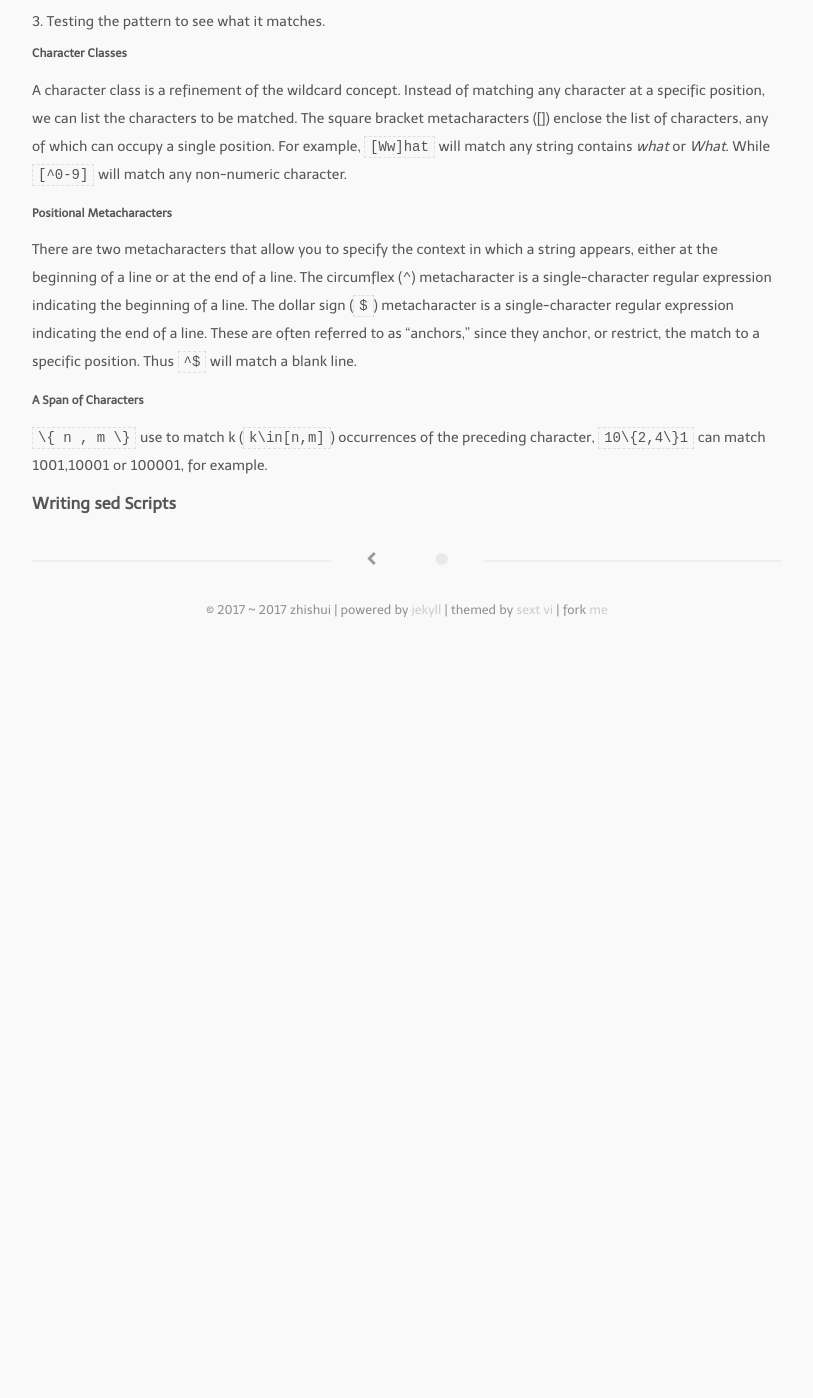
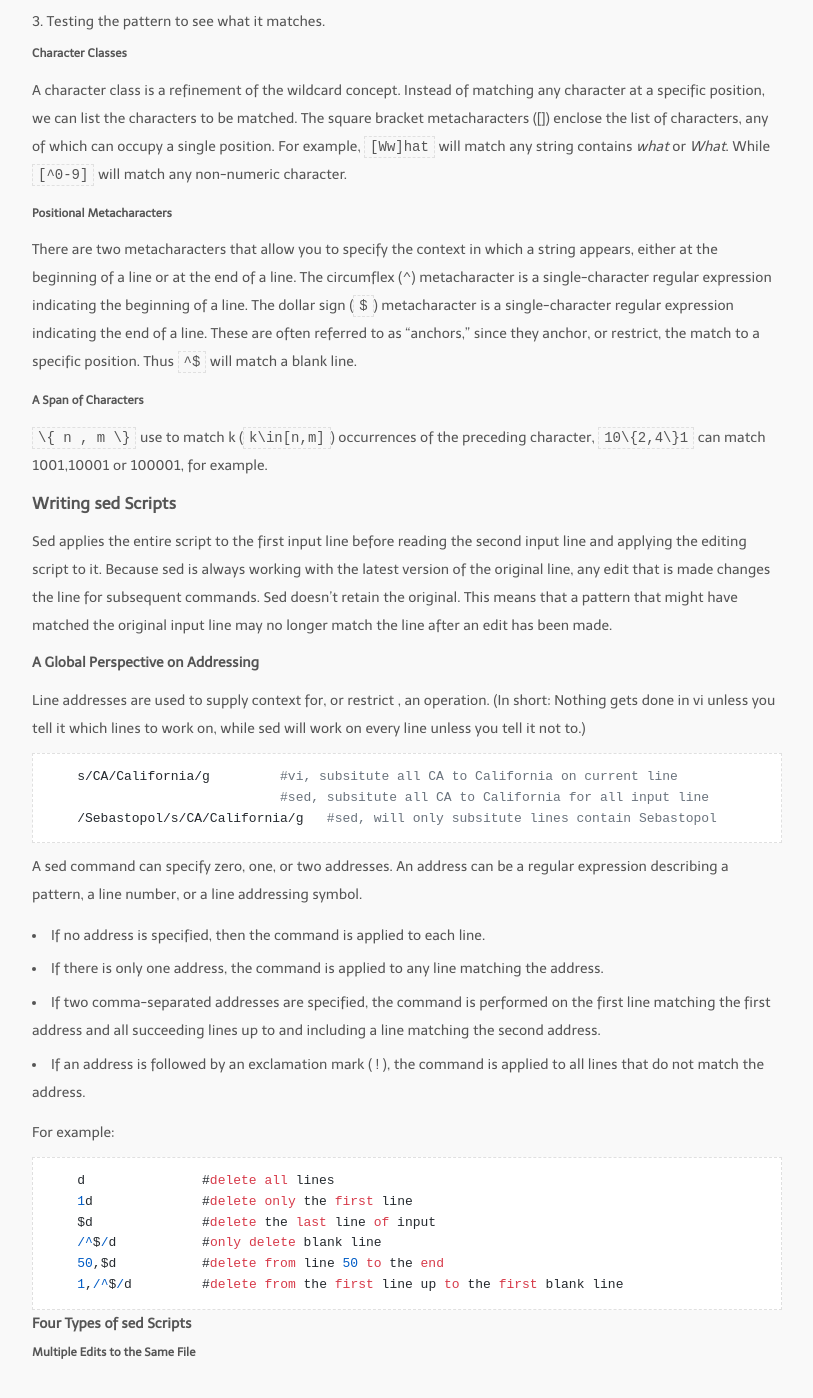
Before and after one commit to bizhishui/bizhishui.github.io, a Jekyll site: the page built from _posts/2017-02-26-sed-awk.md, in a window 1280 px wide and 1400 px high, scrolled down 2714 px. Shown: the whole window, without its empty margins (233-1046 px from the left). Built offline with Jekyll 4.4.1, drawn with Linux system fonts in a browser that asks for light colours; nearby versions of some CDN libraries; some web fonts are replaced; a script that is not in the unit is left out; before the commit the page ends 3344 px from its top, so only the background shows below that.

Commit message:
keeps on

````diff
--- a/_posts/2017-02-26-sed-awk.md
+++ b/_posts/2017-02-26-sed-awk.md
@@ -1,5 +1,5 @@
 ---
-title: Sed & awk
+title: sed & awk
 layout: post
 guid: urn:uuid:1f6f3a24-f0a3-4b90-abff-a79d92eca8a8
 categories:
@@ -147,3 +147,40 @@ or restrict, the match to a specific position. Thus `^$` will match a blank line
 
 
 ### Writing sed Scripts
+Sed applies the entire script to the first input line before reading the second input line and applying the editing script to it.
+Because sed is always working with the latest version of the original line, any edit that is made changes the line for subsequent commands.
+Sed doesn't retain the original. This means that a pattern that might have matched the original input line may no longer match the line after an edit has been made.
+
+#### A Global Perspective on Addressing
+{:.no_toc}
+Line addresses are used to supply context for, or restrict , an operation. (In short: Nothing gets done in vi unless you tell it which lines to work on, while sed will work on every line unless you tell it not to.)
+
+```
+    s/CA/California/g         #vi, subsitute all CA to California on current line
+                              #sed, subsitute all CA to California for all input line
+    /Sebastopol/s/CA/California/g   #sed, will only subsitute lines contain Sebastopol
+```
+
+A sed command can specify zero, one, or two addresses. An address can be a regular expression describing a pattern, a line number, or a line addressing symbol.
+
+- If no address is specified, then the command is applied to each line.
+- If there is only one address, the command is applied to any line matching the address.
+- If two comma-separated addresses are specified, the command is performed on the first line matching the first address and all succeeding lines up to and including a line matching the second address.
+- If an address is followed by an exclamation mark ( ! ), the command is applied to all lines that do not match the address.
+
+For example:
+
+```
+    d               #delete all lines
+    1d              #delete only the first line
+    $d              #delete the last line of input
+    /^$/d           #only delete blank line
+    50,$d           #delete from line 50 to the end
+    1,/^$/d         #delete from the first line up to the first blank line
+```
+
+#### Four Types of sed Scripts
+{:.no_toc}
+
+##### Multiple Edits to the Same File
+{:.no_toc}
````
